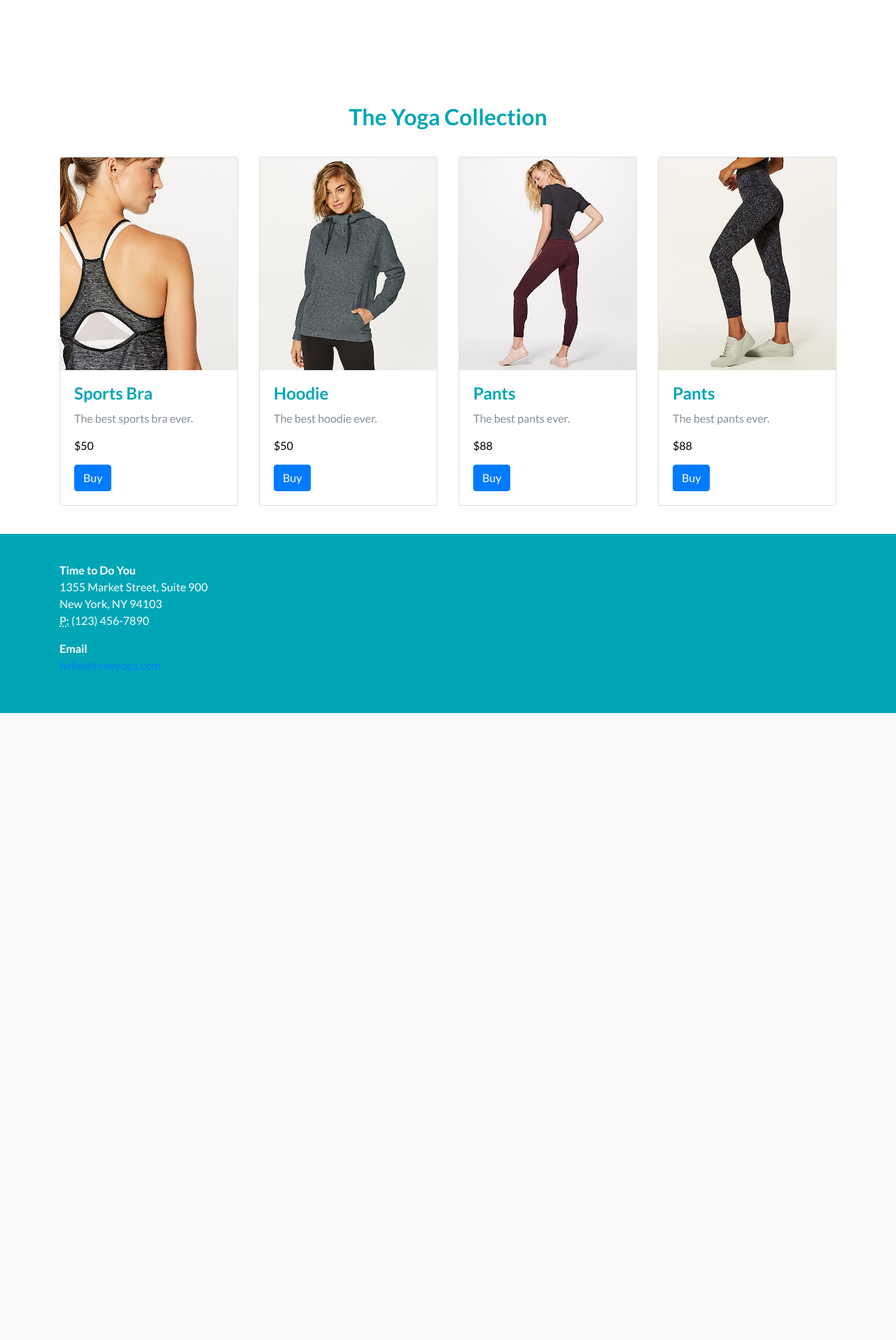
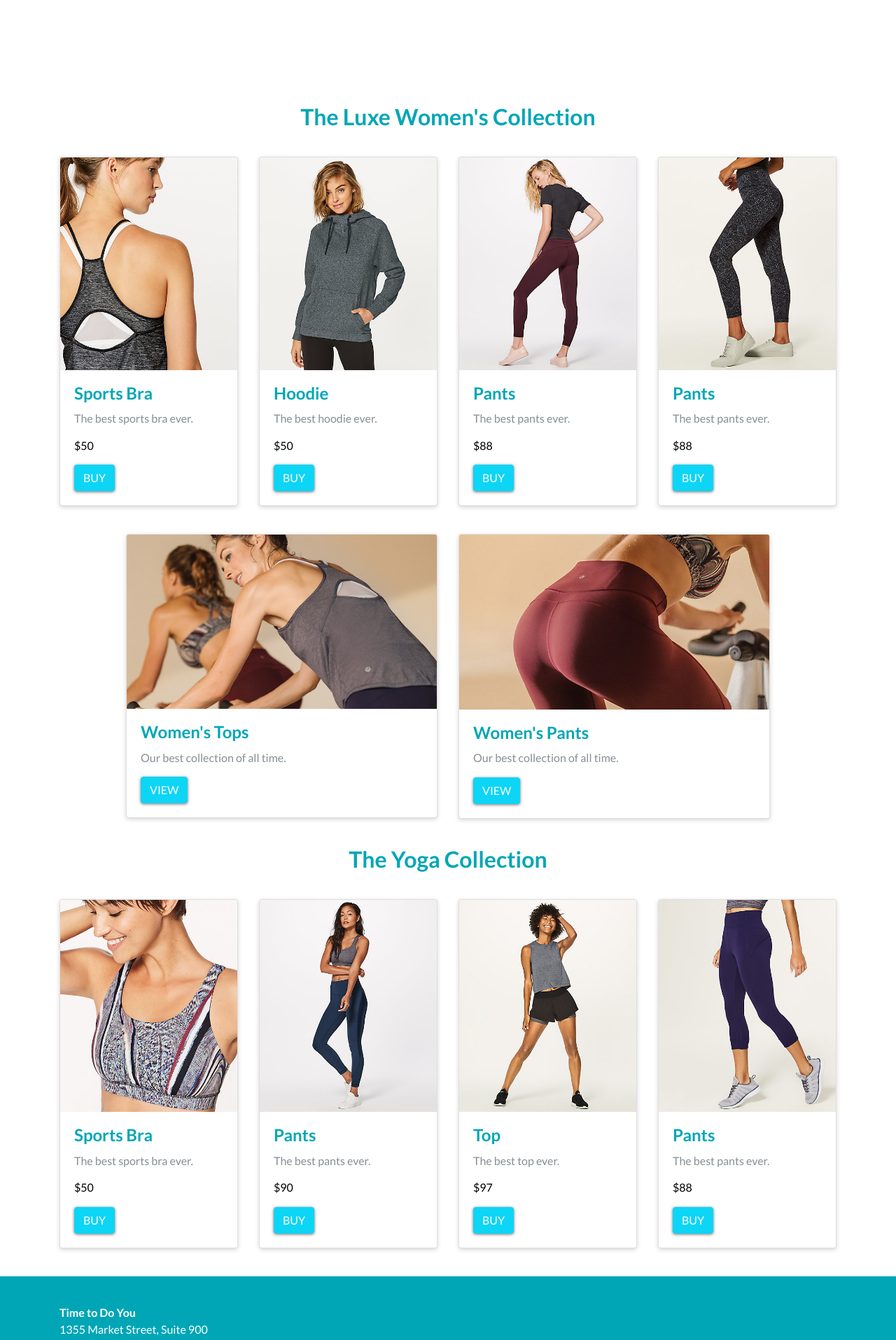
Before and after one commit to ninalouw/term3-wk4, a PHP site: page / in a window 1280 px wide. Shown: the part 477-2392 px from the top of the page at 70% size. Before the commit the page ends 1496 px from the top, so only its background shows below. Run offline with PHP 8.4, Linux system fonts and the light colour scheme; some libraries are stand-ins or nearby versions.

Commit message:
add second row of cards

```diff
--- a/css/styles.css
+++ b/css/styles.css
@@ -42,6 +42,23 @@ p {
 
 a:hover {
   color: #00A6B6;
+}
+
+.btn-primary {
+  color: #fff;
+  background-color: #0dd5f5;
+  border-color: #0dd5f5;
+  border-radius: none;
+  text-transform: uppercase;
+  -webkit-box-shadow: 0px 1px 4px 0px #706c70;
+  -moz-box-shadow: 0px 1px 4px 0px #706c70;
+  box-shadow: 0px 1px 4px 0px #706c70;
+}
+
+.btn-primary:hover {
+  color: #fff;
+  background-color: #00A6B6;
+  border-color: #00A6B6;
 }
 
 .bg-light {
@@ -136,6 +153,19 @@ hr {
   }
 }
 
+.card {
+  -webkit-box-shadow: 0 2px 6px 0 rgba(0, 0, 0, 0.17);
+  -moz-box-shadow: 0 2px 6px 0 rgba(0, 0, 0, 0.17);
+  box-shadow: 0 2px 6px 0 rgba(0, 0, 0, 0.17);
+}
+
+.center-container {
+  display: flex;
+  justify-content: center;
+  margin-top: 40px;
+  margin-bottom: 40px;
+}
+
 .page-footer {
   background-color: #00A6B6;
   color: white;
--- a/css/styles.scss
+++ b/css/styles.scss
@@ -14,6 +14,19 @@ $font-size-md: 1.5rem;
 //sizes
 $line-thick: 5px;
 $border-thick : $primary-color solid $line-thick;
+
+//mixins
+@mixin soft-shadow {
+    -webkit-box-shadow: 0 2px 6px 0 rgba(0,0,0,0.17);
+    -moz-box-shadow: 0 2px 6px 0 rgba(0,0,0,0.17);
+    box-shadow: 0 2px 6px 0 rgba(0,0,0,0.17);
+}
+
+@mixin btn-shadow {
+    -webkit-box-shadow: 0px 1px 4px 0px rgba(112,108,112,1);
+-moz-box-shadow: 0px 1px 4px 0px rgba(112,108,112,1);
+box-shadow: 0px 1px 4px 0px rgba(112,108,112,1);
+}
 
 body {
 	font-family: 'Lato', sans-serif;
@@ -55,6 +68,21 @@ p {
 }
 a:hover {
     color: $primary-color;
+}
+
+//buttons
+.btn-primary {
+    color: #fff;
+    background-color: $hover-color;
+    border-color: $hover-color;
+    border-radius: none;
+    text-transform: uppercase;
+    @include btn-shadow;
+}
+.btn-primary:hover {
+    color: #fff;
+    background-color: $primary-color;
+    border-color:$primary-color;
 }
 
 
@@ -147,6 +175,18 @@ hr {
         margin-top: 20px;
     }
 }
+
+//home page image cards
+.card {
+    @include soft-shadow;
+}
+
+.center-container {
+    display: flex;
+    justify-content: center;
+    margin-top: 40px;
+    margin-bottom: 40px;
+}
 //footer
 .page-footer {
     background-color: $primary-color;
--- a/index.php
+++ b/index.php
@@ -19,9 +19,9 @@
         </div>
     </div>
     <!-- start of product cards -->
-    <h2 class="text-center">The Yoga Collection</h2>
+    <h2 class="text-center">The Luxe Women's Collection</h2>
     <div class="row">
-        <div class="col-lg-3 col-md-3 col-sm-6 col-xs-12">
+        <div class="col-lg-3 col-md-3 col-sm-6 col-xs-6">
             <div class="card">
             <img class="card-img-top" src="img/bra-1.jpeg" alt="Card image">
             <div class="card-body">
@@ -33,7 +33,7 @@
             </div>
         </div>
 
-        <div class="col-lg-3 col-md-3 col-sm-6 col-xs-12">
+        <div class="col-lg-3 col-md-3 col-sm-6 col-xs-6">
             <div class="card">
             <img class="card-img-top" src="img/hoodie-1.jpeg" alt="Card image">
             <div class="card-body">
@@ -45,7 +45,7 @@
             </div>
         </div>
 
-        <div class="col-lg-3 col-md-3 col-sm-6 col-xs-12">
+        <div class="col-lg-3 col-md-3 col-sm-6 col-xs-6">
             <div class="card">
             <img class="card-img-top" src="img/pants-1.jpeg" alt="Card image cap">
             <div class="card-body">
@@ -57,9 +57,88 @@
             </div>
         </div>
 
-        <div class="col-lg-3 col-md-3 col-sm-6 col-xs-12">
+        <div class="col-lg-3 col-md-3 col-sm-6 col-xs-6">
             <div class="card">
             <img class="card-img-top" src="img/pants-2.jpeg" alt="Card image cap">
+            <div class="card-body">
+                <h4 class="card-title">Pants</h4>
+                <p class="card-text text-muted">The best pants ever.</p>
+                <p class="card-text">$88</p>
+                <a href="products.php" class="btn btn-primary">Buy</a>
+            </div>
+            </div>
+        </div>
+
+    </div>
+    <!-- end of card section -->
+
+    <!-- larger image section -->
+    <div class="row center-container">
+        <div class="col-lg-5 col-md-5 col-sm-3 col-xs-6">
+            <div class="card">
+            <img class="card-img-top" src="img/top-md.jpeg" alt="Card image cap">
+            <div class="card-body">
+                <h4 class="card-title">Women's Tops</h4>
+                <p class="card-text text-muted">Our best collection of all time.</p>
+                <a href="products.php" class="btn btn-primary">View</a>
+            </div>
+            </div>
+        </div>
+
+        <div class="col-lg-5 col-md-5 col-sm-3 col-xs-6">
+            <div class="card">
+            <img class="card-img-top" src="img/pants-md.jpeg" alt="Card image cap">
+            <div class="card-body">
+                <h4 class="card-title">Women's Pants</h4>
+                <p class="card-text text-muted">Our best collection of all time.</p>
+                <a href="products.php" class="btn btn-primary">View</a>
+            </div>
+            </div>
+        </div>
+    </div>
+
+    <!-- second card section -->
+    <h2 class="text-center">The Yoga Collection</h2>
+    <div class="row">
+        <div class="col-lg-3 col-md-3 col-sm-6 col-xs-6">
+            <div class="card">
+            <img class="card-img-top" src="img/bra-2.jpeg" alt="Card image">
+            <div class="card-body">
+                <h4 class="card-title">Sports Bra</h4>
+                <p class="card-text text-muted">The best sports bra ever.</p>
+                <p class="card-text">$50</p>
+                <a href="products.php" class="btn btn-primary">Buy</a>
+            </div>
+            </div>
+        </div>
+
+        <div class="col-lg-3 col-md-3 col-sm-6 col-xs-6">
+            <div class="card">
+            <img class="card-img-top" src="img/pants-5.jpeg" alt="Card image">
+            <div class="card-body">
+                <h4 class="card-title">Pants</h4>
+               <p class="card-text text-muted">The best pants ever.</p>
+                <p class="card-text">$90</p>
+                <a href="products.php" class="btn btn-primary">Buy</a>
+            </div>
+            </div>
+        </div>
+
+        <div class="col-lg-3 col-md-3 col-sm-6 col-xs-6">
+            <div class="card">
+            <img class="card-img-top" src="img/top-1.jpeg" alt="Card image cap">
+            <div class="card-body">
+                <h4 class="card-title">Top</h4>
+               <p class="card-text text-muted">The best top ever.</p>
+                <p class="card-text">$97</p>
+                <a href="products.php" class="btn btn-primary">Buy</a>
+            </div>
+            </div>
+        </div>
+
+        <div class="col-lg-3 col-md-3 col-sm-6 col-xs-6">
+            <div class="card">
+            <img class="card-img-top" src="img/pants-7.jpeg" alt="Card image cap">
             <div class="card-body">
                 <h4 class="card-title">Pants</h4>
                 <p class="card-text text-muted">The best pants ever.</p>
```
Also changed, not shown: css/styles.min.css (+1 -1 lines).
